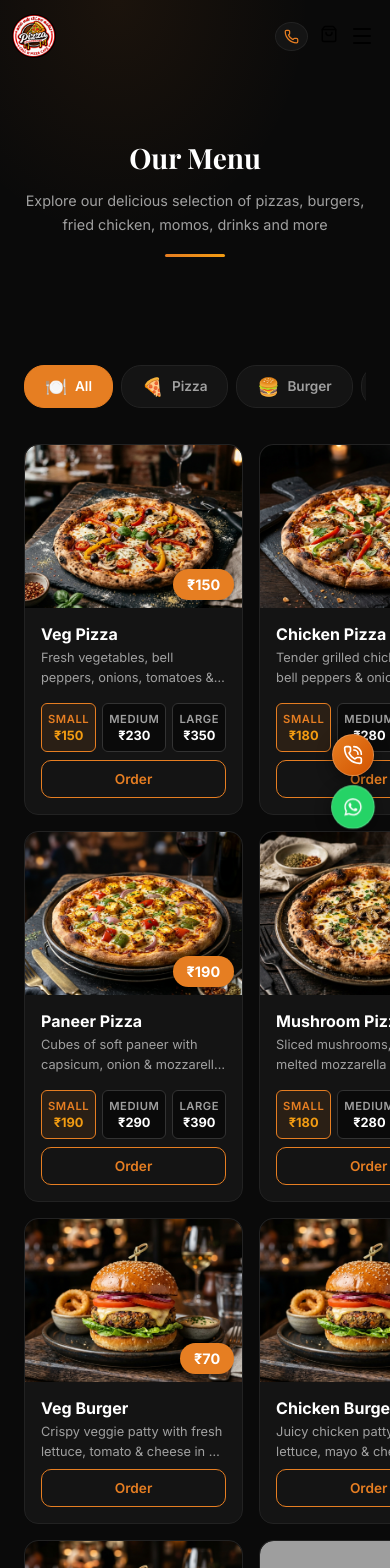
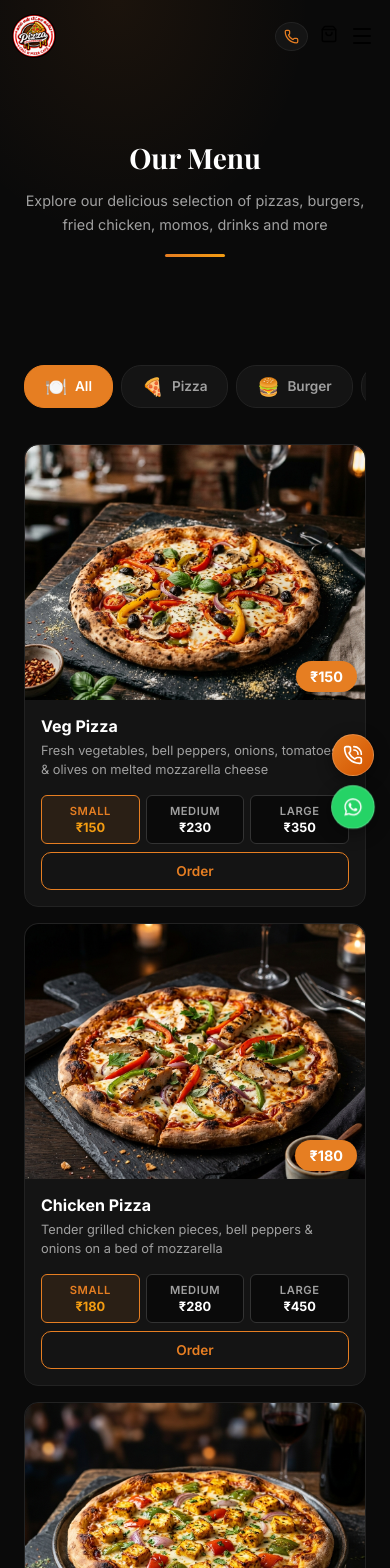
Before and after one commit to mohammedsahith450-cpu/call-n-pizza-cafe, a React (Vite) app: page /menu in a window 390 px wide. Shown: the top 1568 px of the page. Built offline with nearby package versions, Linux system fonts and the light colour scheme; grey boxes are pictures that could not be loaded.

Commit message:
Fix mobile food image layout

```diff
--- a/src/pages/Home.css
+++ b/src/pages/Home.css
@@ -280,7 +280,7 @@
 
 @media (max-width: 480px) {
   .home__featured-grid {
-    grid-template-columns: 1fr 1fr;
+    grid-template-columns: 1fr;
     gap: var(--space-md);
   }
 
--- a/src/pages/Menu.css
+++ b/src/pages/Menu.css
@@ -45,7 +45,7 @@
 
 @media (max-width: 480px) {
   .menu-page__grid {
-    grid-template-columns: 1fr 1fr;
+    grid-template-columns: 1fr;
     gap: var(--space-md);
   }
 }
```
